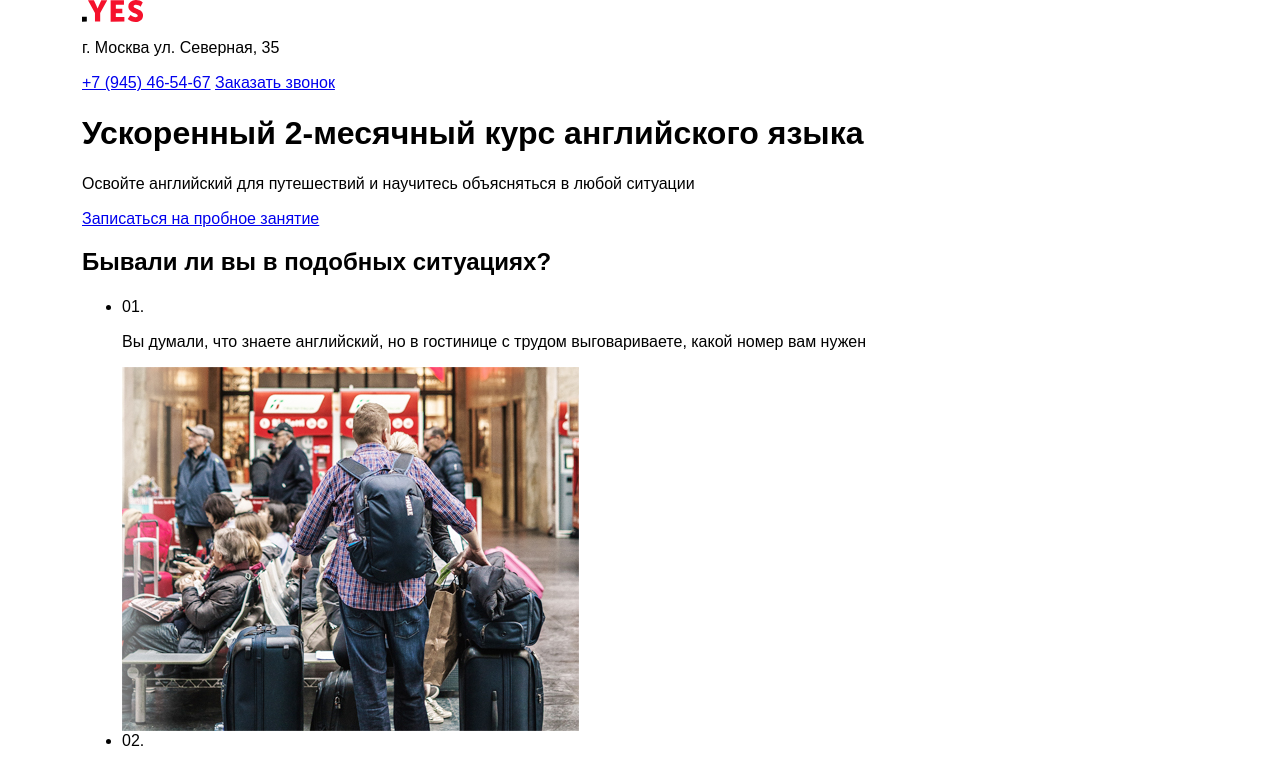
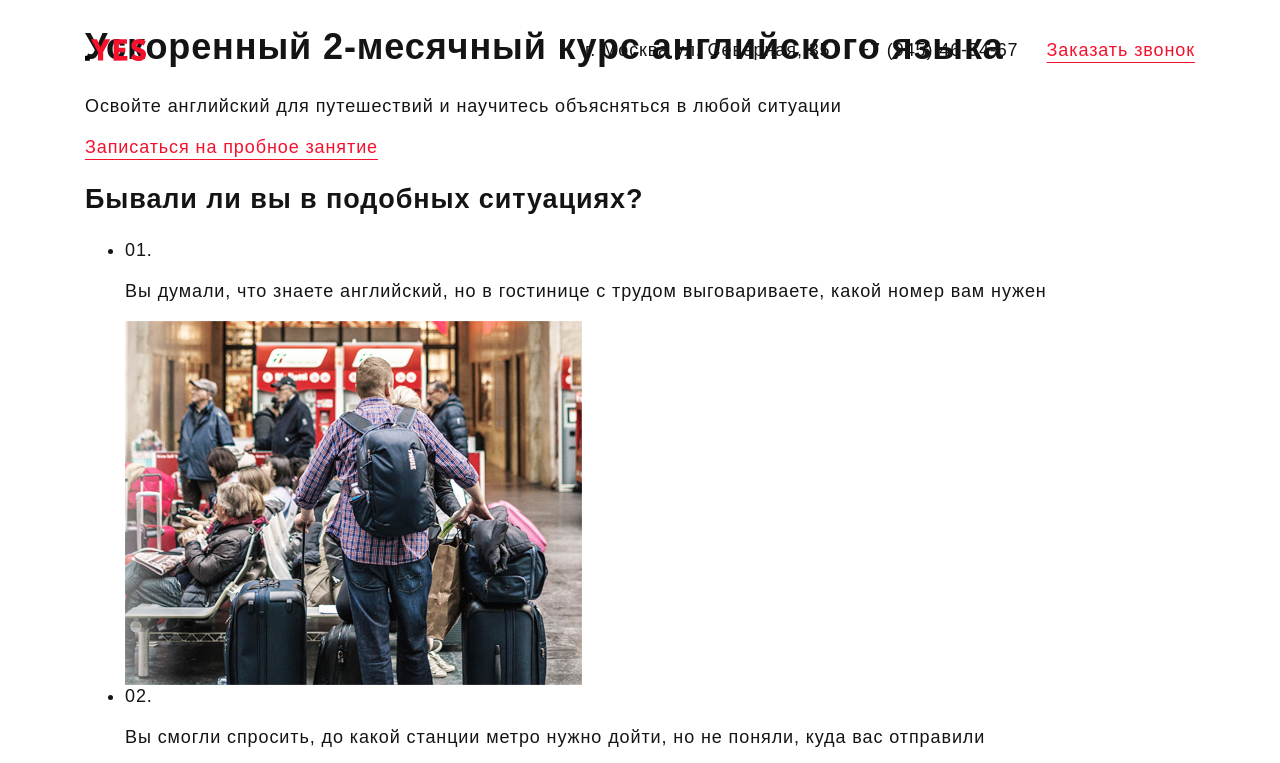
Before and after one commit to owlrik/markup-yes, a website: page src/html/index.html in a window 1280 px wide. Shown: the top 763 px of the page. Drawn offline with nearby package versions, Linux system fonts and the light colour scheme; files that its build step writes are made by us from their sources; files whose address does not match are found by name.

Commit message:
Стилизована шапка страницы

```diff
--- a/src/html/index.html
+++ b/src/html/index.html
@@ -12,7 +12,7 @@
     <div class="container">
       <div class="page-header__inner">
         <a class="logo page-header__logo">
-          <img src="img/content/logo.svg" alt="Логотип">
+          <img src="img/content/logo.svg" width="61" height="22" alt="Логотип">
         </a>
 
         <div class="page-header__contacts">
--- /dev/null
+++ b/src/sass/blocks/_page-header.scss
@@ -0,0 +1,66 @@
+.page-header {
+  position: fixed;
+  top: 0;
+  right: 0;
+  left: 0;
+  z-index: 10;
+  display: flex;
+  align-items: center;
+  height: px-to-rem(80);
+
+  @media (min-width: $screen-xl) {
+    height: px-to-rem(100);
+  }
+}
+
+.page-header__inner {
+  @include make-row();
+
+  align-items: center;
+}
+
+.page-header__logo {
+  @include make-col-ready();
+  @include make-col-auto();
+
+  display: flex;
+  height: px-to-rem(80);
+
+  @media (min-width: $screen-xl) {
+    width: px-to-rem(100);
+  }
+}
+
+.page-header__contacts {
+  @include make-col-ready();
+  @include make-col-auto();
+
+  display: flex;
+  flex-direction: column;
+  align-items: flex-end;
+  margin-left: auto;
+  line-height: 1.7;
+
+  @media (min-width: $screen-md) {
+    flex-direction: row;
+    align-items: center;
+  }
+}
+
+.page-header__address {
+  display: none;
+
+  @media (min-width: $screen-md) {
+    display: block;
+    margin-right: 1.56em;
+  }
+}
+
+.page-header__phone {
+  color: $color-text;
+  text-decoration: none;
+
+  @media (min-width: $screen-md) {
+    margin-right: 1.56em;
+  }
+}
--- /dev/null
+++ b/src/sass/functions.scss
@@ -0,0 +1,3 @@
+@function px-to-rem($pixels, $base: 16) {
+  @return $pixels / $base * 1rem;
+}
--- a/src/sass/global/_reboot.scss
+++ b/src/sass/global/_reboot.scss
@@ -20,12 +20,26 @@ body {
   width: 100%;
   min-width: 320px;
   min-height: 100vh;
-  font-size: $font-size;
+  font-size: px-to-rem(14);
   line-height: $line-height;
   font-family: $font-family;
   color: $color-text;
+  letter-spacing: 0.05em;
   overflow-wrap: break-word;
   background-color: $color-body;
+
+  @media (min-width: $screen-sm) {
+    font-size: px-to-rem(16);
+  }
+
+  @media (min-width: $screen-lg) {
+    font-size: px-to-rem(18);
+  }
+}
+
+a {
+  color: $color-accent;
+  text-underline-offset: 0.36em;
 }
 
 img,
--- a/src/sass/grid/_containers.scss
+++ b/src/sass/grid/_containers.scss
@@ -2,7 +2,6 @@
 // Container widths
 //---------------------------------
 
-@if $enable-grid-classes {
 // Single container class with breakpoint max-widths
 .container,
 // 100% wide container at all breakpoints
@@ -12,9 +11,6 @@
 
 // Responsive containers that are 100% wide until a breakpoint
 @each $breakpoint, $container-max-width in $container-max-widths {
-    .container-#{$breakpoint} {
-      @extend .container-fluid;
-    }
 
   @include media-breakpoint-up($breakpoint, $grid-breakpoints) {
     %responsive-container-#{$breakpoint} {
@@ -26,7 +22,7 @@
 
     @each $name, $width in $grid-breakpoints {
       @if ($extend-breakpoint) {
-          .container#{breakpoint-infix($name, $grid-breakpoints)} {
+        .container {
           @extend %responsive-container-#{$breakpoint};
         }
 
@@ -38,4 +34,3 @@
     }
   }
 }
-}
--- a/src/sass/grid/_variables.scss
+++ b/src/sass/grid/_variables.scss
@@ -1,7 +1,7 @@
 // Options
 //---------------------------------
 
-$enable-grid-classes:             true !default;
+$enable-grid-classes:             false;
 
 // Spacers
 //---------------------------------
@@ -43,7 +43,7 @@ $container-max-widths: (
 //---------------------------------
 
 $grid-columns:                    12 !default;
-$grid-gutter-width:               1.5rem !default;
+$grid-gutter-width:               px-to-rem(30);
 $grid-row-columns:                6 !default;
 
 $gutters:                         $spacers !default;
--- a/src/sass/style.scss
+++ b/src/sass/style.scss
@@ -8,6 +8,7 @@
 //---------------------------------
 
 @import "variables";
+@import "functions";
 @import "mixins";
 @import "keyframes";
 @import "animation";
@@ -18,3 +19,4 @@
 
 // Blocks
 //---------------------------------
+@import "blocks/page-header";
--- a/src/sass/variables.scss
+++ b/src/sass/variables.scss
@@ -5,9 +5,13 @@ $color-black:                     #000000;
 $color-white:                     #ffffff;
 $color-transparent:               rgba(255, 255, 255, 0);
 
-$color-main:                      $color-black;
+$color-main:                      #141414;
+$color-accent:                    #f5112c;
+$color-decor:                     #2429ff;
 
 $color-text:                      $color-main;
+$color-text--black:               $color-black;
+$color-text--light:               #1b1b1b;
 $color-text--invert:              $color-white;
 
 $color-body:                      $color-white;
@@ -15,22 +19,19 @@ $color-body:                      $color-white;
 // Typography
 //---------------------------------
 
-$font-family:                     "Arial", sans-serif;
+$font-family:                     "Gilroy", "Arial", sans-serif;
 
-$font-size:                       16px;
-$line-height:                     1.2;
+$font-size:                       14px;
+$line-height:                     1.29;
 
 // Viewports
 //---------------------------------
 
-$screen-xxs:                      320px;
-$screen-xs:                       480px;
-$screen-sm:                       768px;
-$screen-md:                       1024px;
-$screen-lg:                       1280px;
-$screen-xl:                       1440px;
-$screen-xxl:                      1680px;
-$screen-xxxl:                     1920px;
+$screen-sm:                       576px;
+$screen-md:                       768px;
+$screen-lg:                       992px;
+$screen-xl:                       1200px;
+$screen-xxl:                      1400px;
 
 // Retina
 //---------------------------------
```
Also changed, not shown: 1 other file. Lines whose indentation alone changed are shown as unchanged.
